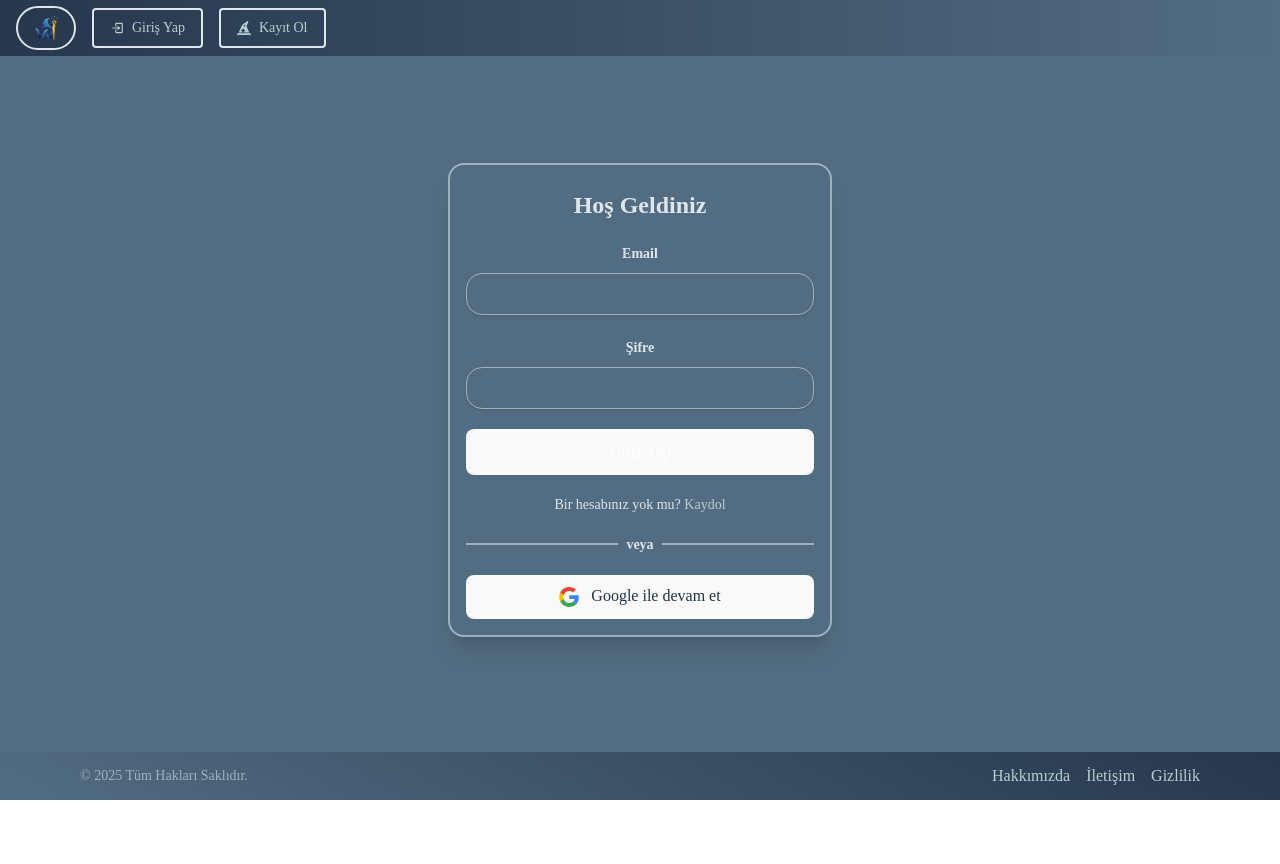
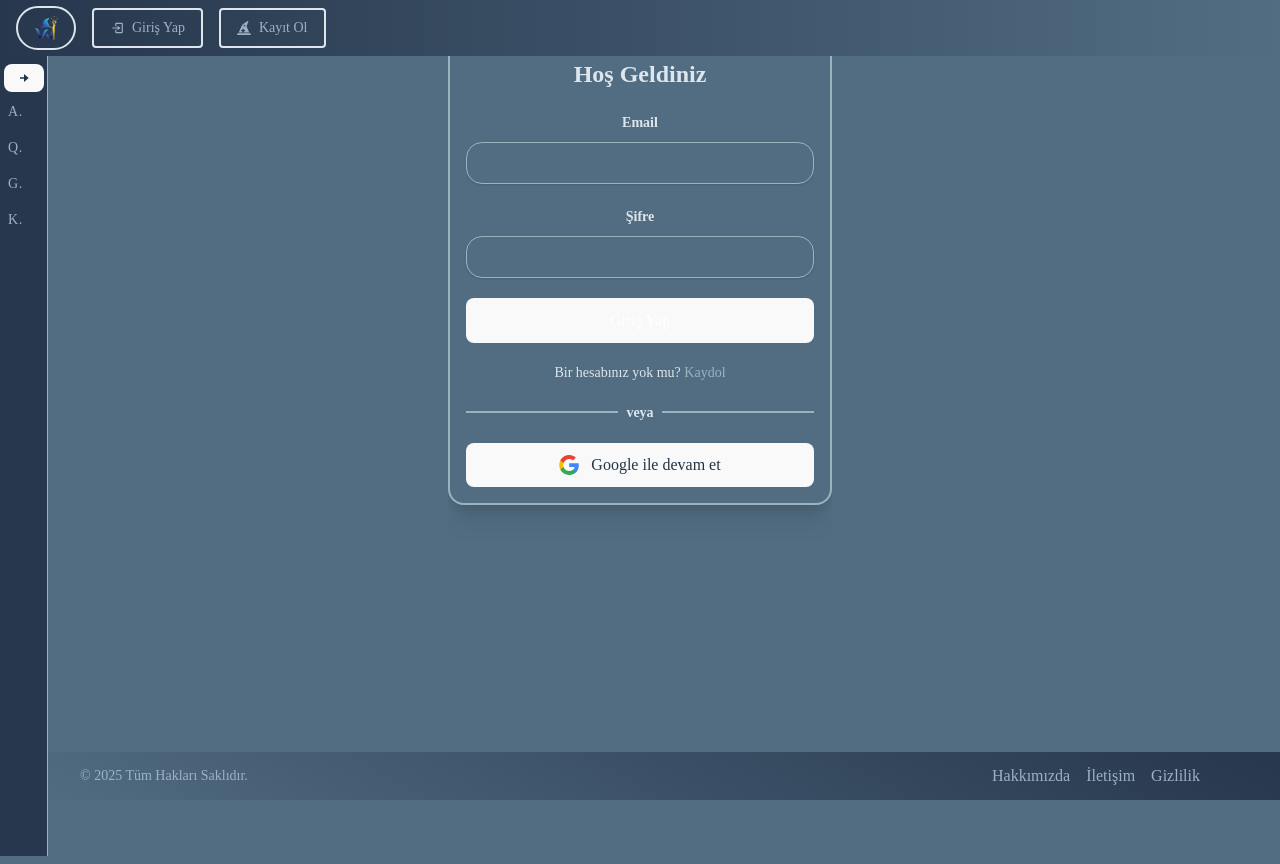
Before and after one commit to MustafaAykut77/quiz-platfrom, a React (Vite) app: page /login in a window 1280 px wide. Before the commit the page ends 800 px from the top, so only its background shows below. Built offline with nearby package versions, Linux system fonts and the light colour scheme; no server answers.

Commit message:
sidebar added

```diff
--- a/components/ui/sidebar.jsx
+++ b/components/ui/sidebar.jsx
@@ -23,9 +23,13 @@ import {
   TooltipTrigger,
 } from "@/components/ui/tooltip"
 
+import '@/src/index.css';
+import { BiSolidRightArrowAlt } from "react-icons/bi";
+import { BiSolidLeftArrowAlt } from "react-icons/bi";
+
 const SIDEBAR_COOKIE_NAME = "sidebar_state"
 const SIDEBAR_COOKIE_MAX_AGE = 60 * 60 * 24 * 7
-const SIDEBAR_WIDTH = "16rem"
+const SIDEBAR_WIDTH = "14rem"
 const SIDEBAR_WIDTH_MOBILE = "18rem"
 const SIDEBAR_WIDTH_ICON = "3rem"
 const SIDEBAR_KEYBOARD_SHORTCUT = "b"
@@ -42,7 +46,7 @@ function useSidebar() {
 }
 
 function SidebarProvider({
-  defaultOpen = true,
+  defaultOpen = false,
   open: openProp,
   onOpenChange: setOpenProp,
   className,
@@ -184,18 +188,7 @@ function Sidebar({
       data-variant={variant}
       data-side={side}
       data-slot="sidebar">
-      {/* This is what handles the sidebar gap on desktop */}
-      <div
-        data-slot="sidebar-gap"
-        className={cn(
-          "relative w-(--sidebar-width) bg-transparent transition-[width] duration-200 ease-linear",
-          "group-data-[collapsible=offcanvas]:w-0",
-          "group-data-[side=right]:rotate-180",
-          variant === "floating" || variant === "inset"
-            ? "group-data-[collapsible=icon]:w-[calc(var(--sidebar-width-icon)+(--spacing(4)))]"
-            : "group-data-[collapsible=icon]:w-(--sidebar-width-icon)"
-        )} />
-      <div
+        <div
         data-slot="sidebar-container"
         className={cn(
           "fixed inset-y-0 z-10 hidden h-svh w-(--sidebar-width) transition-[left,right,width] duration-200 ease-linear md:flex",
@@ -225,7 +218,7 @@ function SidebarTrigger({
   onClick,
   ...props
 }) {
-  const { toggleSidebar } = useSidebar()
+  const { toggleSidebar, open } = useSidebar() // open state'ini de alın
 
   return (
     <Button
@@ -239,7 +232,7 @@ function SidebarTrigger({
         toggleSidebar()
       }}
       {...props}>
-      <PanelLeftIcon />
+      {open ? <BiSolidLeftArrowAlt /> : <BiSolidRightArrowAlt />}
       <span className="sr-only">Toggle Sidebar</span>
     </Button>
   );
@@ -349,7 +342,7 @@ function SidebarContent({
       data-slot="sidebar-content"
       data-sidebar="content"
       className={cn(
-        "flex min-h-0 flex-1 flex-col gap-2 overflow-auto group-data-[collapsible=icon]:overflow-hidden",
+        "bg-[var(--secondary-bg)] flex min-h-0 flex-1 flex-col gap-2 overflow-auto group-data-[collapsible=icon]:overflow-hidden",
         className
       )}
       {...props} />
--- a/src/Components/Header.jsx
+++ b/src/Components/Header.jsx
@@ -14,16 +14,16 @@ const Header = () => {
     return (
         <nav className='flex flex-row gap-x-4 w-full z-20 fixed top-0 left-0 h-14 place-content-between items-center bg-linear-to-l from-[var(--background)] to-[var(--secondary-bg)] px-4'>
             <div className='flex flex-row gap-x-4 items-center'>
-                {
+                    <Link
+                        to="/"
+                        className='px-4 py-2 text-sm font-medium border-2 border-[var(--secondary-border)] rounded-full hover:scale-105 hover:shadow-md transition-all duration-200'
+                    >
+                        <img src='logo.png' alt='logo' className='h-6 w-6'/>
+                    </Link>
+                    {
                     userLoggedIn
                         ?
                         <>
-                            <Link
-                                to="/"
-                                className='px-4 py-2 text-sm font-medium border-2 border-[var(--secondary-border)] rounded-full hover:scale-105 hover:shadow-md transition-all duration-200'
-                            >
-                                <img src='logo.png' alt='logo' className='h-6 w-6'/>
-                            </Link>
                             <Link
                                 to="/home"
                                 className='flex items-center gap-2 px-4 py-2 text-sm font-medium border-2 border-[var(--secondary-border)] rounded hover:scale-105 hover:shadow-md transition-all duration-200 cursor-pointer'
@@ -49,12 +49,6 @@ const Header = () => {
                         </>
                         :
                         <>
-                            <Link
-                                to="/"
-                                className='px-4 py-2 text-sm font-medium border-2 border-[var(--secondary-border)] rounded-full hover:scale-105 hover:shadow-md transition-all duration-200'
-                            >
-                                <img src='logo.png' alt='logo' className='h-6 w-6'/>
-                            </Link>
                             <Link
                                 to="/login"
                                 className='flex items-center gap-2 px-4 py-2 text-sm font-medium border-2 border-[var(--secondary-border)] rounded hover:scale-105 hover:shadow-md transition-all duration-200 cursor-pointer'
--- /dev/null
+++ b/src/Components/Layout.jsx
@@ -0,0 +1,72 @@
+// Shadcn Sidebar imports
+import {
+  Sidebar,
+  SidebarContent,
+  SidebarHeader,
+  SidebarMenu,
+  SidebarMenuItem,
+  SidebarMenuButton,
+  SidebarProvider,
+} from "@/components/ui/sidebar";
+
+import Header from "./Header";
+import Footer from "./Footer";
+import { SidebarTrigger } from '@/components/ui/sidebar'
+
+// Layout component with sidebar
+const Layout = ({ children }) => {
+  return (
+    <SidebarProvider>
+      <div className="flex h-screen">
+        <Sidebar collapsible="icon" className="mt-14">
+          <SidebarContent>
+            <SidebarMenu>
+              <SidebarMenuItem className={"flex justify-left ml-1 mt-2"}>
+                <SidebarTrigger/>
+              </SidebarMenuItem>
+              <SidebarMenuItem>
+                <SidebarMenuButton asChild>
+                  <a href="/">
+                    <span>Ana Sayfa</span>
+                  </a>
+                </SidebarMenuButton>
+              </SidebarMenuItem>
+              <SidebarMenuItem>
+                <SidebarMenuButton asChild>
+                  <a href="/home">
+                    <span>Quiz</span>
+                  </a>
+                </SidebarMenuButton>
+              </SidebarMenuItem>
+              <SidebarMenuItem>
+                <SidebarMenuButton asChild>
+                  <a href="/login">
+                    <span>Giriş Yap</span>
+                  </a>
+                </SidebarMenuButton>
+              </SidebarMenuItem>
+              <SidebarMenuItem>
+                <SidebarMenuButton asChild>
+                  <a href="/register">
+                    <span>Kayıt Ol</span>
+                  </a>
+                </SidebarMenuButton>
+              </SidebarMenuItem>
+            </SidebarMenu>
+          </SidebarContent>
+        </Sidebar>
+
+        <div className="flex-1 flex flex-col">
+            <Header />
+          <main className="flex-1 overflow-auto">
+            {children}
+          </main>
+
+          <Footer />
+        </div>
+      </div>
+    </SidebarProvider>
+  );
+};
+
+export default Layout;
--- a/src/Components/SideBar.jsx
+++ /dev/null
@@ -1,122 +0,0 @@
-import {
-  Sidebar,
-  SidebarContent,
-  SidebarFooter,
-  SidebarGroup,
-  SidebarGroupContent,
-  SidebarGroupLabel,
-  SidebarHeader,
-  SidebarMenu,
-  SidebarMenuButton,
-  SidebarMenuItem,
-  SidebarProvider,
-  SidebarTrigger,
-} from "@/components/ui/sidebar"
-import { Home, Settings, User, Calendar, Mail } from "lucide-react"
-
-export function AppSidebar() {
-  // Menu items
-  const items = [
-    {
-      title: "Ana Sayfa",
-      url: "/",
-      icon: Home,
-    },
-    {
-      title: "Profil",
-      url: "/profile",
-      icon: User,
-    },
-    {
-      title: "Takvim",
-      url: "/calendar",
-      icon: Calendar,
-    },
-    {
-      title: "Mail",
-      url: "/mail",
-      icon: Mail,
-    },
-    {
-      title: "Ayarlar",
-      url: "/settings",
-      icon: Settings,
-    },
-  ]
-
-  return (
-    <Sidebar>
-      <SidebarHeader>
-        <h2 className="text-lg font-semibold px-4 py-2">Uygulama</h2>
-      </SidebarHeader>
-
-      <SidebarContent>
-        <SidebarGroup>
-          <SidebarGroupLabel>Menü</SidebarGroupLabel>
-          <SidebarGroupContent>
-            <SidebarMenu>
-              {items.map((item) => (
-                <SidebarMenuItem key={item.title}>
-                  <SidebarMenuButton asChild>
-                    <a href={item.url}>
-                      <item.icon />
-                      <span>{item.title}</span>
-                    </a>
-                  </SidebarMenuButton>
-                </SidebarMenuItem>
-              ))}
-            </SidebarMenu>
-          </SidebarGroupContent>
-        </SidebarGroup>
-      </SidebarContent>
-
-      <SidebarFooter>
-        <div className="p-4 text-sm text-muted-foreground">
-          © 2024 Uygulama
-        </div>
-      </SidebarFooter>
-    </Sidebar>
-  )
-}
-
-// Ana layout component'i
-export function Layout({ children }) {
-  return (
-    <SidebarProvider>
-      <div className="flex h-screen w-full">
-        <AppSidebar />
-        <main className="flex-1 overflow-auto">
-          <div className="flex items-center gap-2 p-4 border-b">
-            <SidebarTrigger />
-            <h1 className="text-xl font-semibold">Ana İçerik</h1>
-          </div>
-          <div className="p-4">
-            {children}
-          </div>
-        </main>
-      </div>
-    </SidebarProvider>
-  )
-}
-
-// Vite + React Router kullanımı için
-export function SideBar() {
-  return (
-    <Layout>
-      <div className="space-y-4">
-        <h2 className="text-2xl font-bold">Hoş Geldiniz!</h2>
-        <p>Bu bir Vite + React projesidir.</p>
-        <div className="grid grid-cols-1 md:grid-cols-2 gap-4">
-          <div className="p-4 border rounded-lg">
-            <h3 className="font-semibold mb-2">Özellik 1</h3>
-            <p className="text-sm text-muted-foreground">Açıklama buraya...</p>
-          </div>
-          <div className="p-4 border rounded-lg">
-            <h3 className="font-semibold mb-2">Özellik 2</h3>
-            <p className="text-sm text-muted-foreground">Açıklama buraya...</p>
-          </div>
-        </div>
-      </div>
-    </Layout>
-  )
-}
--- a/src/index.css
+++ b/src/index.css
@@ -2,25 +2,6 @@
 @import "tw-animate-css";
 
 @custom-variant dark (&:is(.dark *));
-
-@layer components {
-  .sidebar-icon {
-    @apply relative flex items-center justify-center
-           h-12 w-12 mt-2 mb-2 mx-auto shadow-lg
-           bg-gray-800 text-green-500
-           hover:bg-green-800 hover:text-white
-           rounded-3xl hover:rounded-xl
-           transition-all duration-300 ease-linear
-           cursor-pointer;
-  }
-
-  .sidebar-tooltip {
-    @apply absolute w-auto p-2 m-2 min-w-max left-14 rounded-md shadow-md
-    text-white bg-gray-900
-    text-xs font-bold
-    transition-all duration-100 scale-0 origin-left;
-  }
-}
 
 @keyframes logo-spin {
   from {
@@ -79,11 +60,11 @@
 
 a {
   font-weight: 500;
-  color: #B8CFCE;
+  color: #9DB2BF;
   text-decoration: inherit;
 }
 a:hover {
-  color: #B8CFCE;
+  color: #9DB2BF;
 }
 
 body {
--- a/src/pages/App.jsx
+++ b/src/pages/App.jsx
@@ -8,14 +8,13 @@ import Quiz from './quiz/Quiz';
 import Qwiz from './Qwiz';
 import CheckAuth from "../controllers/CheckAuth";
 import { AuthProvider } from "../contexts/authContext/page";
-import Header from "@/src/Components/Header"
-import Footer from "@/src/Components/Footer";
+import Layout from '@/src/Components/Layout';
 
 const App = () => {
   return (
     <AuthProvider>
       <BrowserRouter>
-        <Header />
+        <Layout>
           <Routes>
             <Route path="/" element={<Quiz />} />
             <Route path="/login" element={<Login />} />
@@ -26,8 +25,8 @@ const App = () => {
               </CheckAuth>
             } />
           </Routes>
+        </Layout>
       </BrowserRouter>
-      <Footer/ >
     </AuthProvider>
   );
 }
```
Lines whose indentation alone changed are shown as unchanged.
